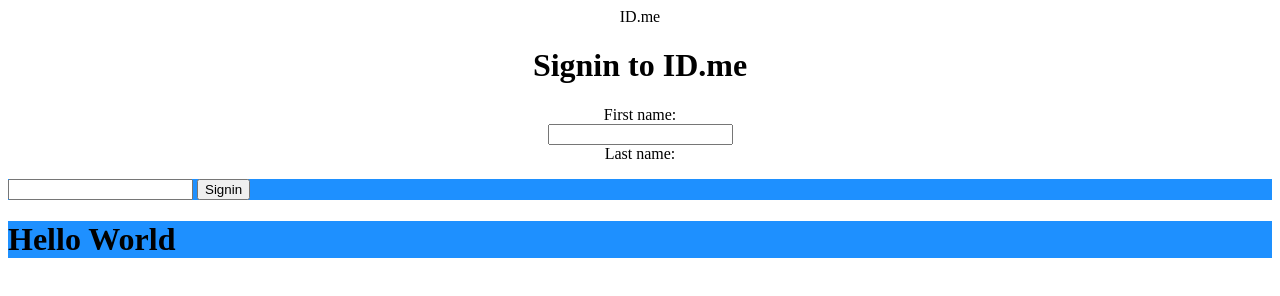
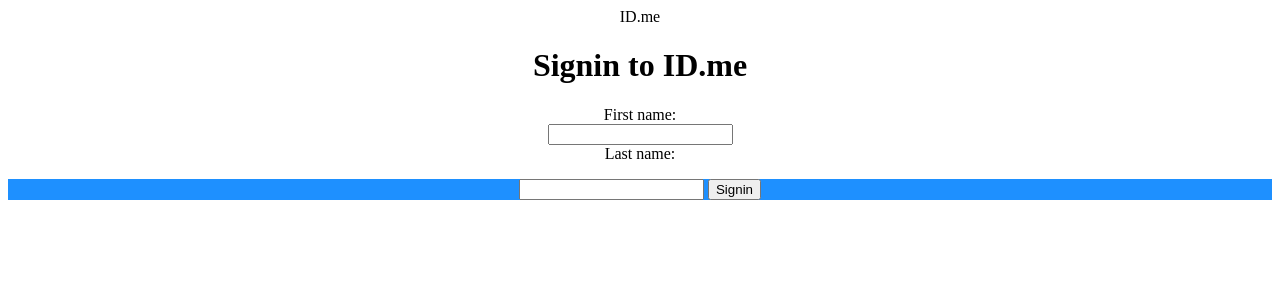
Before and after one commit to Bobsworkgt/hshshh, a plain HTML site: page index.html in a window 1280 px wide. Drawn offline with Linux system fonts and the light colour scheme.

Commit message:
Update index.html

```diff
--- a/index.html
+++ b/index.html
@@ -6,9 +6,9 @@
   <input type="text" id="fname" name="fname"><br>
   <label for="lname">Last name:</label><br>
   </center>
-<p style="background-color:DodgerBlue;"><input type="text" id="lname" name="lname">  <input type="submit" value="Signin"></p>
-</form>
 
 
+ <center><p style="background-color:DodgerBlue;"><input type="text" id="lname" name="lname">  <input type="submit" value="Signin"></p></center>
 
-<h1 style="background-color:DodgerBlue;">Hello World</h1>
+
+  </form>
```
